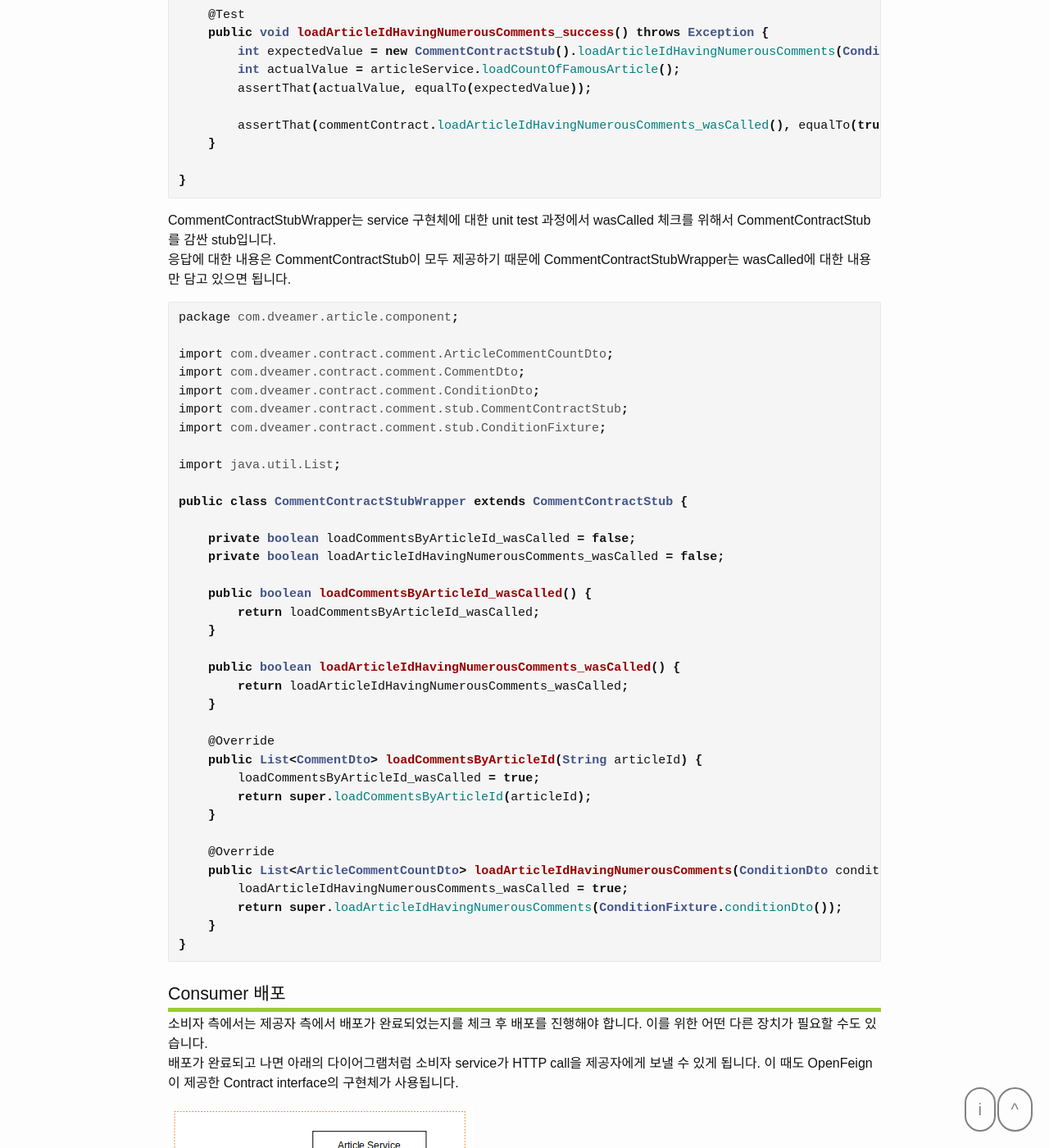
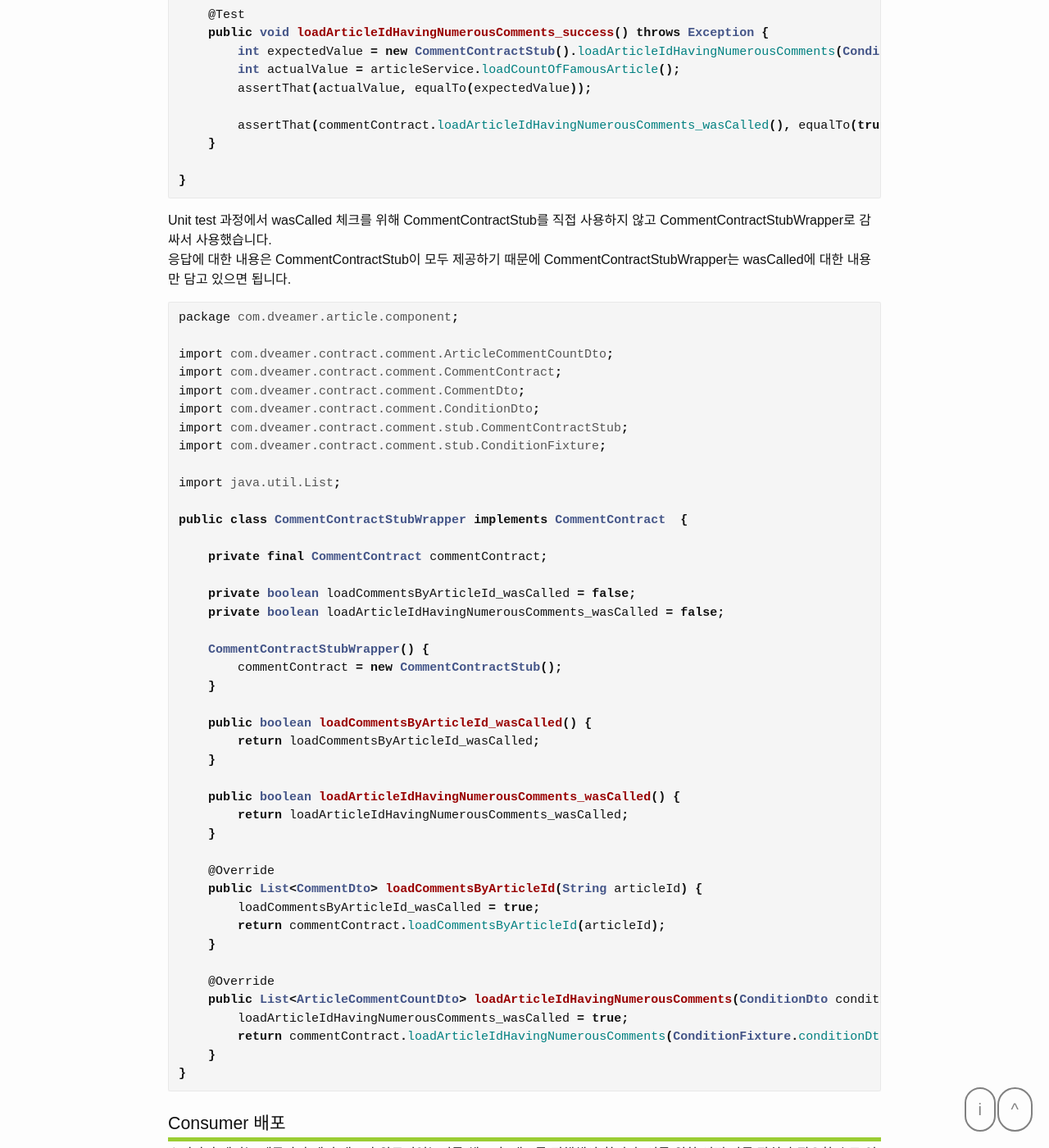
Before and after one commit to dveamer/dveamer.github.io, a Jekyll site: the page built from _posts/BackEnd/2020-05-18-JavaContractInterface.md, in a window 1280 px wide and 1400 px high, scrolled down 17162 px. Shown: the whole window at 82% size. Built offline with Jekyll 4.4.1, drawn with Linux system fonts in a browser that asks for light colours.

Commit message:
homepage

```diff
--- a/_posts/BackEnd/2020-05-18-JavaContractInterface.md
+++ b/_posts/BackEnd/2020-05-18-JavaContractInterface.md
@@ -644,14 +644,14 @@ class ArticleServiceTests {
 }
 ~~~
 
-
-CommentContractStubWrapper는 service 구현체에 대한 unit test 과정에서 wasCalled 체크를 위해서 CommentContractStub 를 감싼 stub입니다.
+Unit test 과정에서 wasCalled 체크를 위해 CommentContractStub를 직접 사용하지 않고 CommentContractStubWrapper로 감싸서 사용했습니다.
 응답에 대한 내용은 CommentContractStub이 모두 제공하기 때문에 CommentContractStubWrapper는 wasCalled에 대한 내용만 담고 있으면 됩니다.
 
 ~~~java
 package com.dveamer.article.component;
 
 import com.dveamer.contract.comment.ArticleCommentCountDto;
+import com.dveamer.contract.comment.CommentContract;
 import com.dveamer.contract.comment.CommentDto;
 import com.dveamer.contract.comment.ConditionDto;
 import com.dveamer.contract.comment.stub.CommentContractStub;
@@ -659,10 +659,16 @@ import com.dveamer.contract.comment.stub.ConditionFixture;
 
 import java.util.List;
 
-public class CommentContractStubWrapper extends CommentContractStub {
+public class CommentContractStubWrapper implements CommentContract  {
+
+    private final CommentContract commentContract;
 
     private boolean loadCommentsByArticleId_wasCalled = false;
     private boolean loadArticleIdHavingNumerousComments_wasCalled = false;
+
+    CommentContractStubWrapper() {
+        commentContract = new CommentContractStub();
+    }
 
     public boolean loadCommentsByArticleId_wasCalled() {
         return loadCommentsByArticleId_wasCalled;
@@ -675,13 +681,13 @@ public class CommentContractStubWrapper extends CommentContractStub {
     @Override
     public List<CommentDto> loadCommentsByArticleId(String articleId) {
         loadCommentsByArticleId_wasCalled = true;
-        return super.loadCommentsByArticleId(articleId);
+        return commentContract.loadCommentsByArticleId(articleId);
     }
 
     @Override
     public List<ArticleCommentCountDto> loadArticleIdHavingNumerousComments(ConditionDto conditionDto) {
         loadArticleIdHavingNumerousComments_wasCalled = true;
-        return super.loadArticleIdHavingNumerousComments(ConditionFixture.conditionDto());
+        return commentContract.loadArticleIdHavingNumerousComments(ConditionFixture.conditionDto());
     }
 }
 ~~~
```
